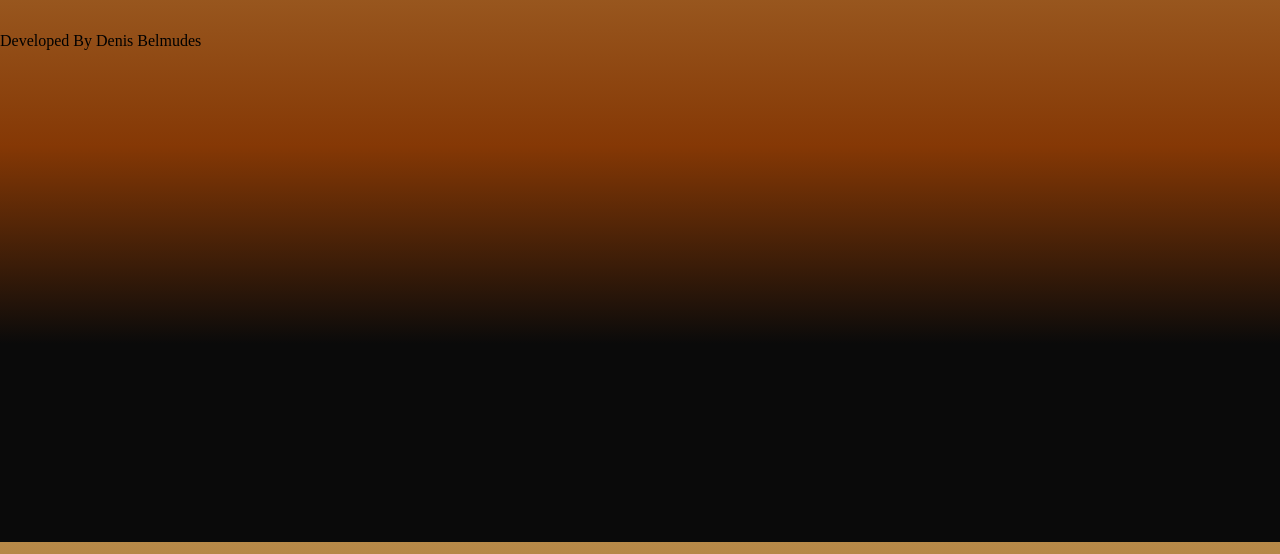
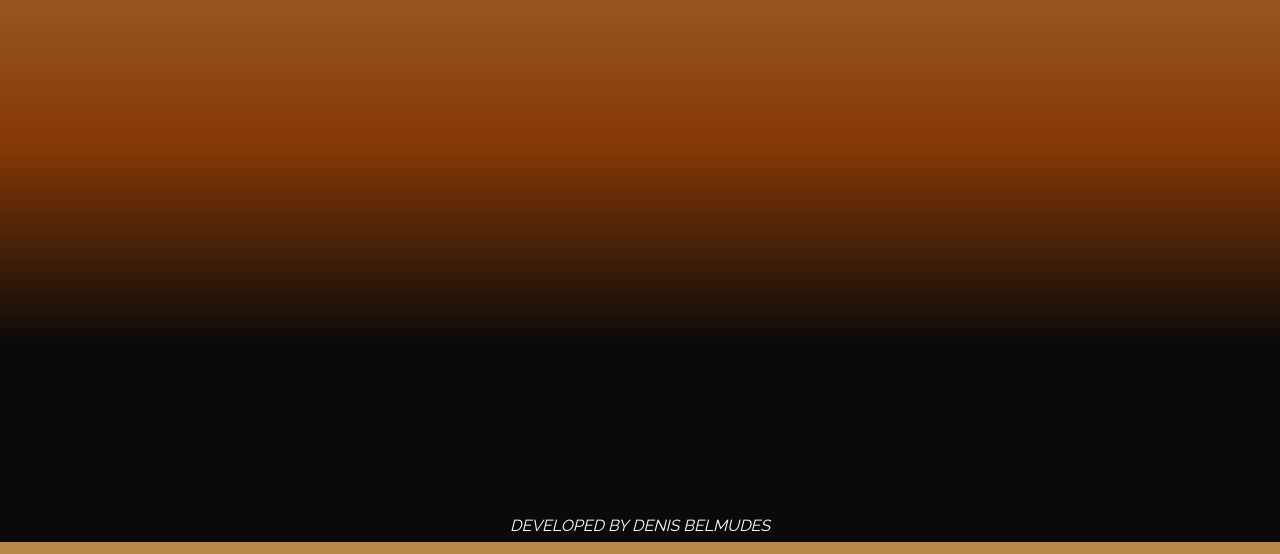
Before and after one commit to denisbelmudes/lele.github.io, a plain HTML site: page index.html in a window 1280 px wide. Shown: the part 250-804 px from the top of the page. Drawn offline with Linux system fonts and the light colour scheme; a web font is replaced by a local one.

Commit message:
Add files via upload

```diff
--- a/css/style.css
+++ b/css/style.css
@@ -69,3 +69,24 @@ width: 33px;
     color: rgb(43, 226, 80);
     display: block;
 }
+
+.footer{
+    display: flex;
+    justify-content:center;
+
+}
+
+.footer p{
+    color: white;
+    text-transform: uppercase;
+    bottom: 15px;
+    position: absolute;
+    font-family: Raleway;
+    font-style: italic;
+
+}
+
+.social :hover{
+    background-color: rgba(184,138,73,1)
+
+}
```
